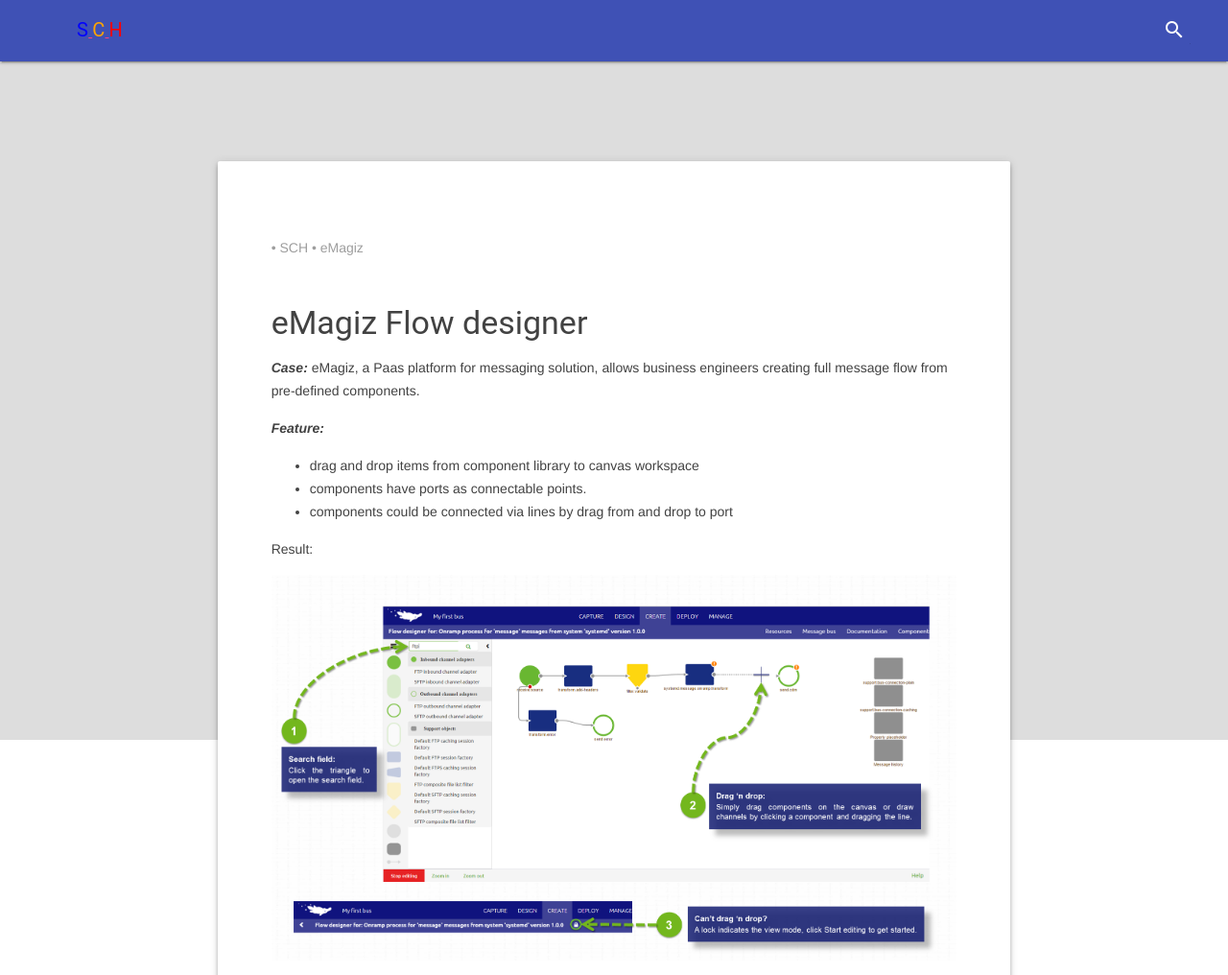
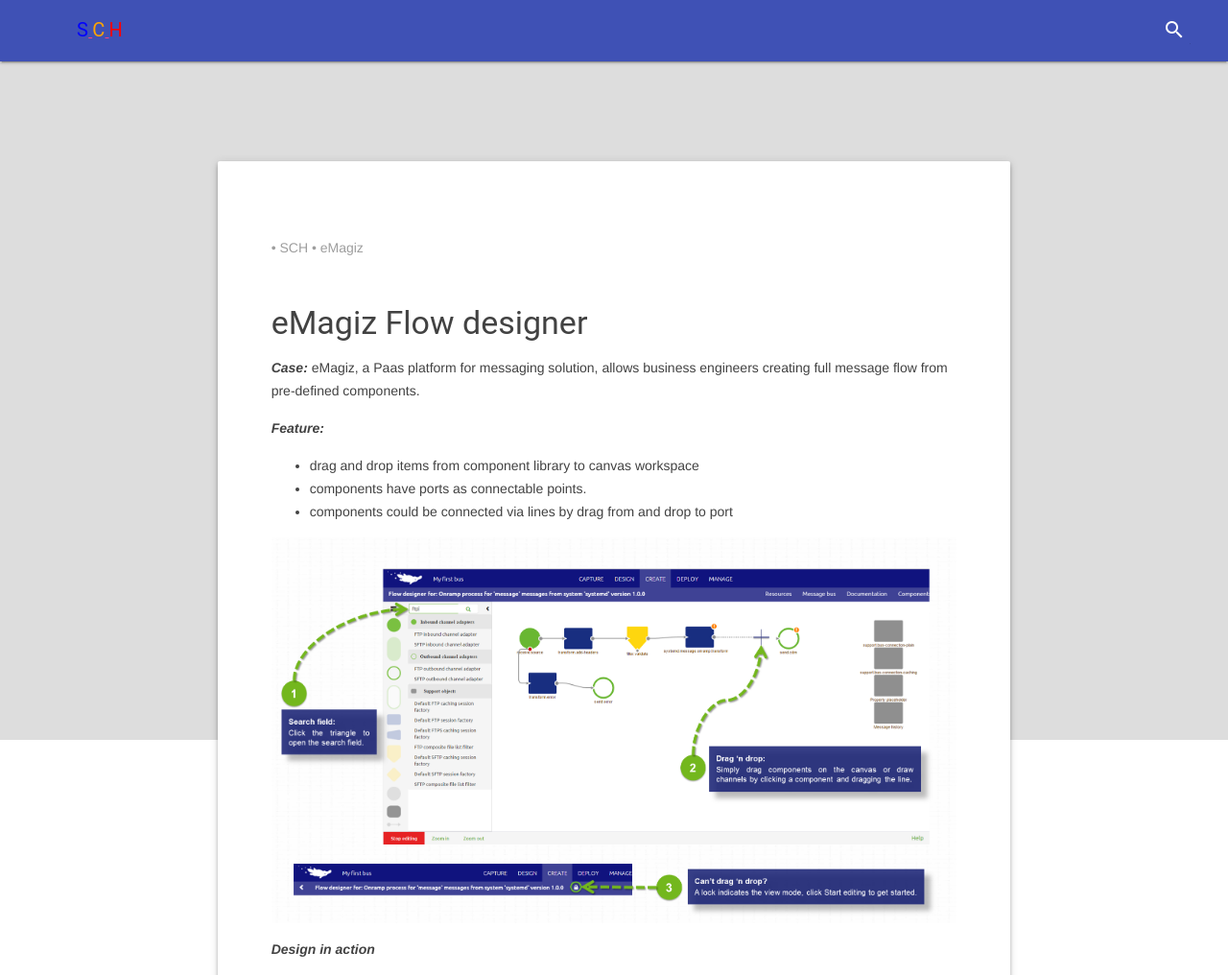
Before and after one commit to vietduc1441/vietduc1441.github.io, a Jekyll site: the page built from _posts/2015-12-25-emagiz-flow-designer.markdown, in a window 1280 px wide. Shown: the top 1016 px of the page at 96% size. Built offline with Jekyll 4.4.1, drawn with Linux system fonts in a browser that asks for light colours; nearby versions of some CDN libraries; grey boxes are pictures that could not be loaded.

Commit message:
Update 2015-12-25-emagiz-flow-designer.markdown

```diff
--- a/_posts/2015-12-25-emagiz-flow-designer.markdown
+++ b/_posts/2015-12-25-emagiz-flow-designer.markdown
@@ -14,6 +14,11 @@
 - components have ports as connectable points.
 - components could be connected via lines by drag from and drop to port
 
-Result:
 
 ![flow designer](https://raw.githubusercontent.com/vietduc1441/vietduc1441.github.io/master/img/flowDesigner_emagiz.png "flow designer")
+
+
+*__Design in action__*
+
+
+<iframe width="640" height="360" src="https://www.youtube.com/embed/2aS8D9GVwQw?rel=0" frameborder="0" ></iframe>
```
